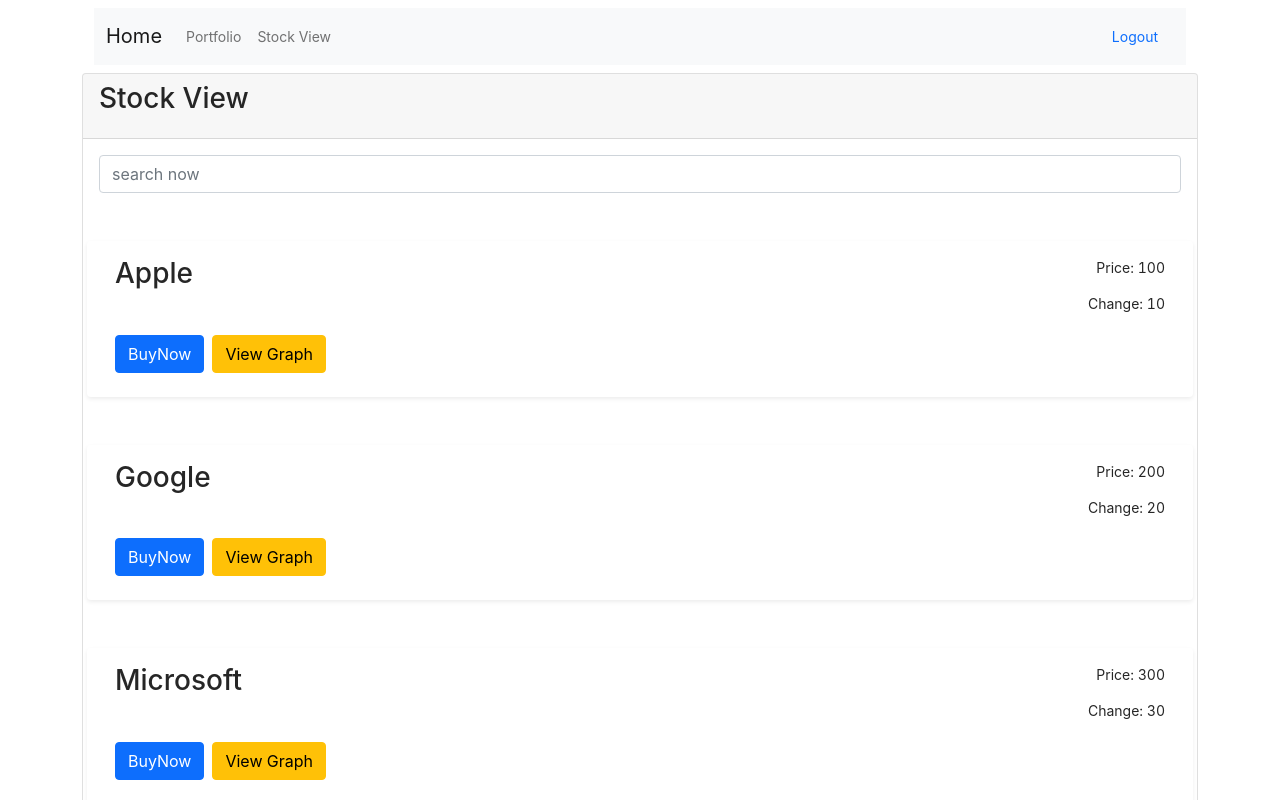
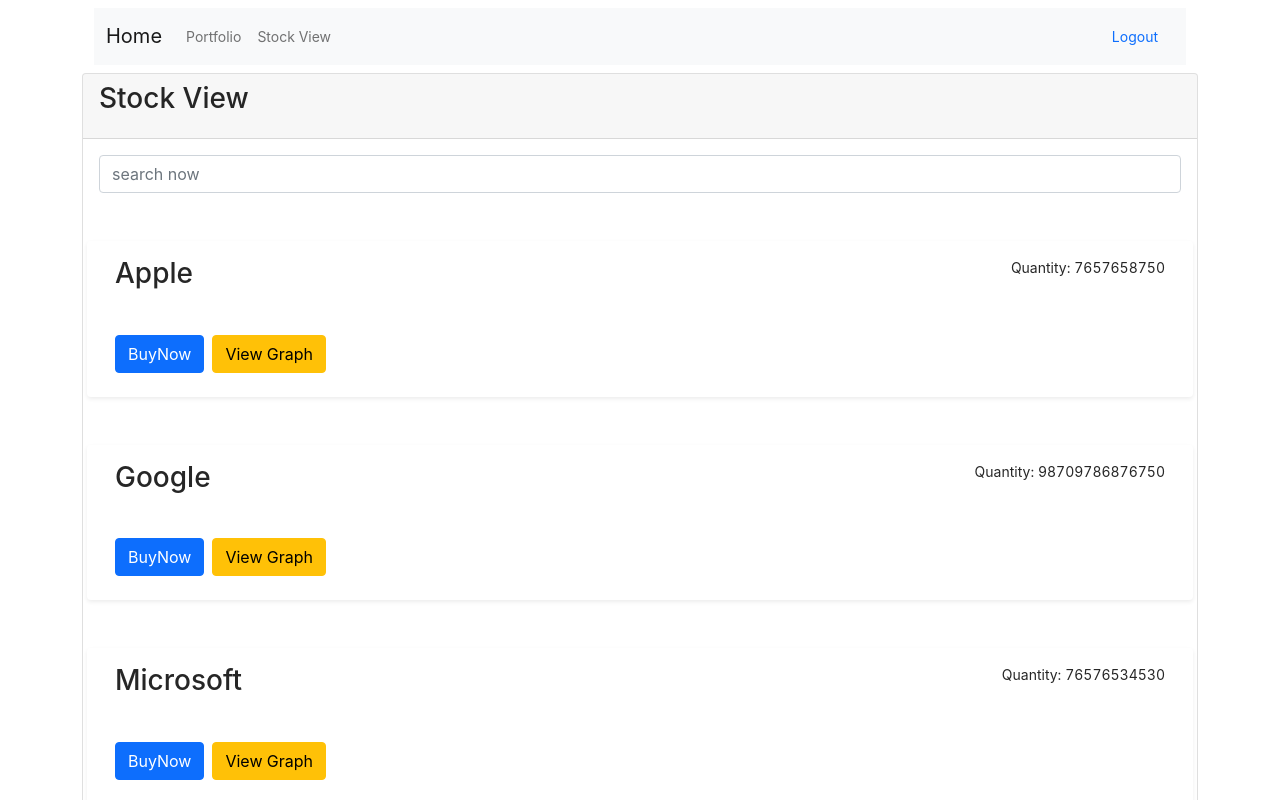
Before and after one commit to jsidd06/stock-portfolio, a React (Create React App) app: page /stock-view in a window 1280 px wide. Shown: the top 800 px of the page. Built offline with nearby package versions, Linux system fonts and the light colour scheme; sample sign-in values are in the browser's storage.

Commit message:
set the graphic random and change add the calculate the value of price or quantity

```diff
--- a/src/FakeData/FakeData.js
+++ b/src/FakeData/FakeData.js
@@ -1,92 +1,40 @@
 // stock fake data
-const data =[
-    {
-        "id": 1,
-        "company": "Apple",
-        "price": "100",
-        "change": "10",
-        "changePercentage": "10",
-        "volume": "100",
-        "marketCap": "100",
-        "peRatio": "100",
-        "week52High": "100",
-        "week52Low": "100",
-        "ytdChange": "100",
-        "link": "apple",
-    },
-    {
-        "id": 2,
-        "company": "Google",
-        "price": "200",
-        "change": "20",
-        "changePercentage": "20",
-        "volume": "200",
-        "marketCap": "200",
-        "peRatio": "200",
-        "week52High": "200",
-        "week52Low": "200",
-        "ytdChange": "200"
-    },  {
-        "id": 3,
-        "company": "Microsoft",
-        "price": "300",
-        "change": "30",
-        "changePercentage": "30",
-        "volume": "300",
-        "marketCap": "300",
-        "peRatio": "300",
-        "week52High": "300",
-        "week52Low": "300",
-        "ytdChange": "300"
-    },  {
-        "id": 4,
-        "company": "Amazon",
-        "price": "400",
-        "change": "40",
-        "changePercentage": "40",
-        "volume": "400",
-        "marketCap": "400",
-        "peRatio": "400",
-        "week52High": "400",
-        "week52Low": "400",
-        "ytdChange": "400"
-    },  {
-        "id": 5,
-        "company": "Facebook",
-        "price": "500",
-        "change": "50",
-        "changePercentage": "50",
-        "volume": "500",
-        "marketCap": "500",
-        "peRatio": "500",
-        "week52High": "500",
-        "week52Low": "500",
-        "ytdChange": "500"
-    },  {
-        "id": 6,
-        "company": "Twitter",
-        "price": "600",
-        "change": "60",
-        "changePercentage": "60",
-        "volume": "600",
-        "marketCap": "600",
-        "peRatio": "600",
-        "week52High": "600",
-        "week52Low": "600",
-        "ytdChange": "600"
-    },  {
-        "id": 7,
-        "company": "Instagram",
-        "price": "700",
-        "change": "70",
-        "changePercentage": "70",
-        "volume": "700",
-        "marketCap": "700",
-        "peRatio": "700",
-        "week52High": "700",
-        "week52Low": "700",
-        "ytdChange": "700"
-    },
-]
+const data = [
+  {
+    id: 1,
+    company: "Apple",
+    quantity: "7657658750",
+  },
+  {
+    id: 2,
+    company: "Google",
+    quantity: "98709786876750",
+  },
+  {
+    id: 3,
+    company: "Microsoft",
+    quantity: "76576534530",
+  },
+  {
+    id: 4,
+    company: "Amazon",
+    quantity: "430000000",
+  },
+  {
+    id: 5,
+    company: "Facebook",
+    quantity: "8996666767660",
+  },
+  {
+    id: 6,
+    company: "Twitter",
+    quantity: "4767560000",
+  },
+  {
+    id: 7,
+    company: "Instagram",
+    quantity: "7657658750",
+  },
+];
 
 export default data;
--- /dev/null
+++ b/src/utils/helpers/index.js
@@ -0,0 +1,7 @@
+export const getRandomGraph = (min, max, total) => {
+  let series = [];
+  for (let i = 0; i < total; i++) {
+    series.push(Math.floor(Math.random() * (max - min + 1)) + min);
+  }
+  return series;
+};
--- a/src/views/BuyOptionScreen/BuyOptionScreen.js
+++ b/src/views/BuyOptionScreen/BuyOptionScreen.js
@@ -13,9 +13,10 @@
 import { useParams } from "react-router-dom";
 import { nanoid } from "nanoid";
 import NavBarScreen from "../NavBarScreen/NavBarScreen";
+import data from "../../FakeData/FakeData";
 function BuyOptionScreen() {
   const [quantity, setQuantity] = useState(0);
-  const [price, setPrice] = useState(100);
+  const [price, setPrice] = useState(0);
   const submitHandler = (e) => {
     e.preventDefault();
     const stocks = localStorage.getItem("stocks")
@@ -25,6 +26,7 @@
       company,
       quantity,
       price,
+      total: quantity * price,
       id: nanoid(),
     };
     stocks.push(newStock);
@@ -43,7 +45,6 @@
       <Card className="mt-2">
         <CardHeader>
           <h5>{company}</h5>
-          <h6>{price}</h6>
         </CardHeader>
         <CardBody>
           <Form onSubmit={submitHandler}>
@@ -78,7 +79,7 @@
               color="primary"
               disabled={!price > 0 || !quantity > 0}
             >
-              Tap To Buy
+              Tap To Buy {quantity * price}
             </Button>
           </Form>
         </CardBody>
--- a/src/views/GraphScreen/GraphScreen.js
+++ b/src/views/GraphScreen/GraphScreen.js
@@ -1,12 +1,30 @@
-import React from "react";
+import React, { useEffect, useState } from "react";
 import Charts from "react-apexcharts";
+import {
+  Card,
+  CardHeader,
+  CardBody,
+  Button,
+  Form,
+  FormGroup,
+  Input,
+  Label,
+  Row,
+  Col,
+} from "reactstrap";
+import { getRandomGraph } from "../../utils/helpers";
 import NavBarScreen from "../NavBarScreen/NavBarScreen";
 function GraphScreen() {
   const labels = [];
-  const series = [
-    10, 20, 10, 40, 20, 30, 30, 20, 30, 20, 0, 0, 10, 20, 30, 10, 20, 30, 40,
-    10, 10, 10,
-  ];
+  const [series, setSeries] = useState(getRandomGraph(0, 100, 20));
+
+  useEffect(() => {
+    const intervalId = setInterval(() => {
+      setSeries([...series, ...getRandomGraph(60, 100, 10)]);
+    }, 3000);
+    return () => clearInterval(intervalId);
+  }, []);
+
   const leadColors = {
     series1: "#00d4bd",
     series2: "#826bf8",
@@ -83,6 +101,36 @@
   return (
     <div className="container">
       <NavBarScreen />
+      <Card className="mt-2">
+        <CardHeader>
+          <Row>
+            <Col sm={12} md="6">
+              <h3>Graph</h3>
+            </Col>
+            <Col sm={12} md="6">
+              <Form>
+                <Row>
+                  <Col sm={5}>
+                    <FormGroup>
+                      <Label>From</Label>
+                      <Input type="date" />
+                    </FormGroup>
+                  </Col>
+                  <Col sm={5}>
+                    <FormGroup>
+                      <Label>To</Label>
+                      <Input type="date" />
+                    </FormGroup>
+                  </Col>
+                  <Col sm={2}>
+                    <Button className="mt-4">Submit</Button>
+                  </Col>
+                </Row>
+              </Form>
+            </Col>
+          </Row>
+        </CardHeader>
+        <CardBody>
           <Charts
             className="mt-2"
             options={options}
@@ -93,6 +141,8 @@
               },
             ]}
           />
+        </CardBody>
+      </Card>
     </div>
   );
 }
--- a/src/views/NavBarScreen/NavBarScreen.js
+++ b/src/views/NavBarScreen/NavBarScreen.js
@@ -9,6 +9,7 @@
   NavItem,
   NavLink,
 } from "reactstrap";
+import { Link } from "react-router-dom";
 
 function NavBarScreen() {
   const token = localStorage.getItem("token");
@@ -25,16 +26,24 @@
         <Collapse navbar>
           <Nav className="me-auto" navbar>
             <NavItem>
-              <NavLink href="/portfolio">Portfolio</NavLink>
+              <Link className="nav-link" to="/portfolio">
+                Portfolio
+              </Link>
             </NavItem>
             <NavItem>
-              <NavLink href="/stock-view">Stock View</NavLink>
+              <Link className="nav-link" to="/stock-view">
+                Stock View
+              </Link>
             </NavItem>
           </Nav>
           {token ? (
-            <NavLink onClick={logoutHandler}>Logout</NavLink>
+            <Link to="#" className="nav-link" onClick={logoutHandler}>
+              Logout
+            </Link>
           ) : (
-            <NavLink href="/login">Login</NavLink>
+            <Link className="nav-link" to="/login">
+              Login
+            </Link>
           )}
         </Collapse>
       </Navbar>
--- a/src/views/Portfolio/Portfolio.js
+++ b/src/views/Portfolio/Portfolio.js
@@ -1,13 +1,6 @@
 import React from "react";
 import { Link } from "react-router-dom";
-import {
-  Card,
-  CardBody,
-  CardHeader,
-  Col,
-  Container,
-  Row,
-} from "reactstrap";
+import { Card, CardBody, CardHeader, Col, Container, Row } from "reactstrap";
 import NavBarScreen from "../NavBarScreen/NavBarScreen";
 function Portfolio() {
   const stocks = localStorage.getItem("stocks")
@@ -41,6 +34,7 @@
                 <Col md="6" style={{ textAlign: "right" }}>
                   <p>Price: {stock.price}</p>
                   <p>Quantity: {stock.quantity}</p>
+                  <p>Total: {stock.total}</p>
                 </Col>
               </Row>
             ))
--- a/src/views/StockView/StockView.js
+++ b/src/views/StockView/StockView.js
@@ -42,8 +42,7 @@
                 </div>
               </Col>
               <Col md="6" style={{ textAlign: "right" }}>
-                <p>Price: {stock.price}</p>
-                <p>Change: {stock.change}</p>
+                <p>Quantity: {stock.quantity}</p>
               </Col>
             </Row>
           ))}
```
Lines whose indentation alone changed are shown as unchanged.
